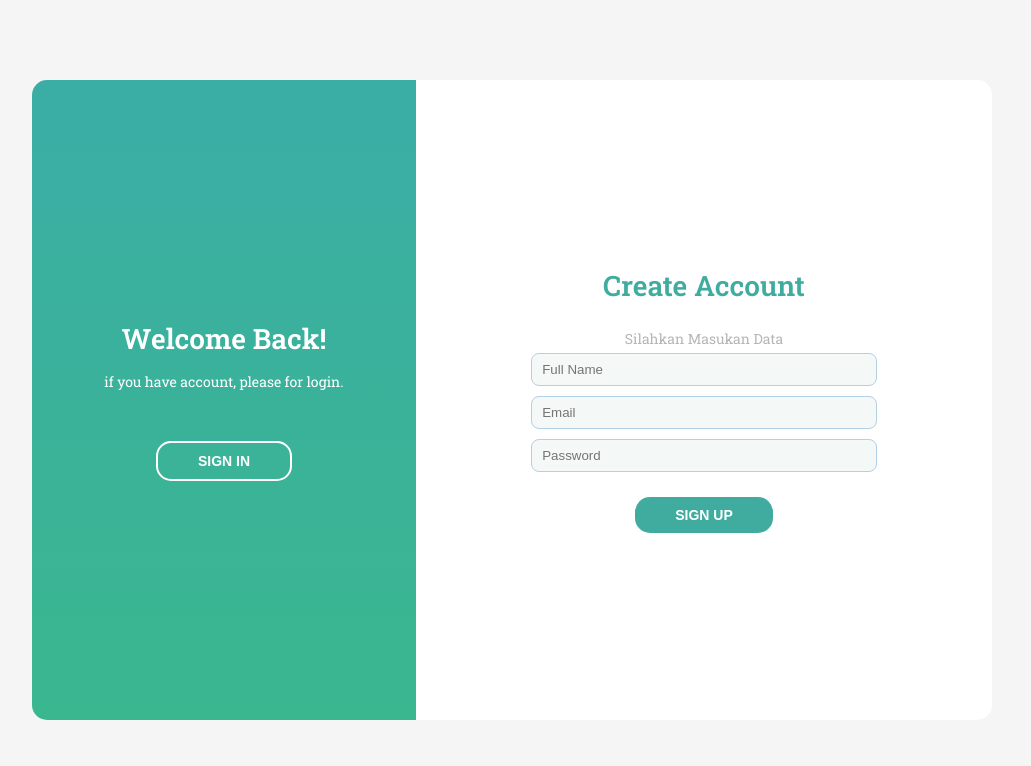
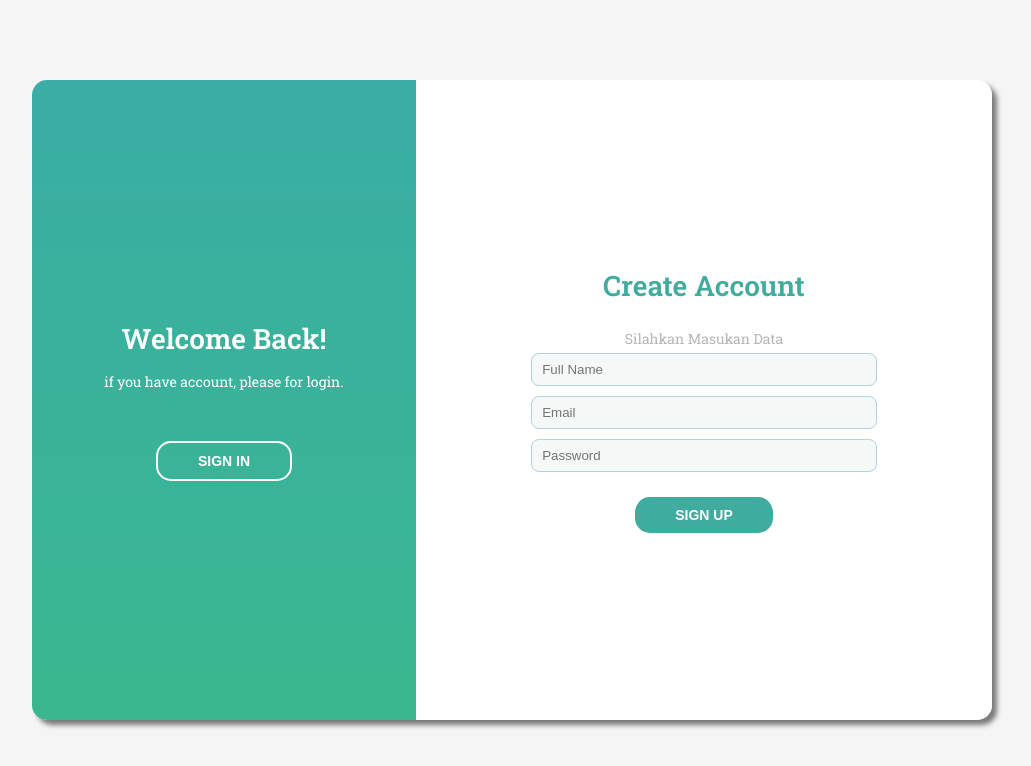
Before and after one commit to bonex1996/mern-blog, a React (Create React App) app: page /register in a window 1280 px wide. Shown: the top 766 px of the page, without its empty margins (128-1159 px from the left). Built offline with nearby package versions, Linux system fonts and the light colour scheme.

Commit message:
manmbahkan effek shadow pada page login dan egister

```diff
--- a/src/Pages/Login/login.scss
+++ b/src/Pages/Login/login.scss
@@ -7,9 +7,11 @@
 
     .form-login {
         display: flex;
+        border-radius: 15px;
         width: 75%;
         height: 80%;
         font-family: 'Roboto Slab', serif;
+        box-shadow: -5px 5px 5px rgba(0, 0, 0, .50);
 
         .right-item {
             display: flex;
--- a/src/Pages/Register/register.scss
+++ b/src/Pages/Register/register.scss
@@ -10,6 +10,8 @@
         width: 75%;
         height: 80%;
         font-family: 'Roboto Slab', serif;
+        box-shadow: 5px 5px 5px rgba(0, 0, 0, .50);
+        border-radius: 15px;
 
         .left-item {
             display: flex;
```
Also changed, not shown: 1 other file (tests, documents, lock files or other folders).
